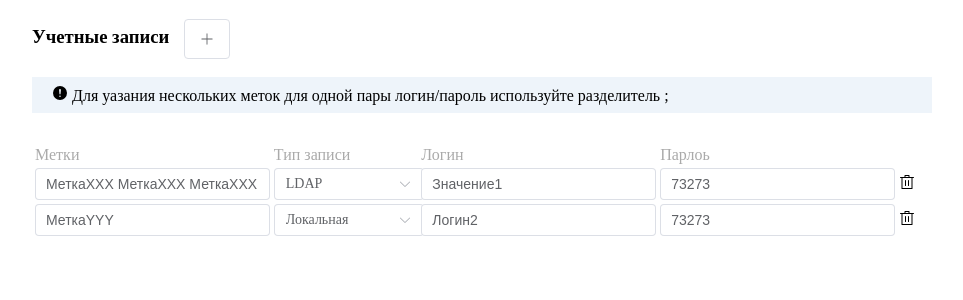
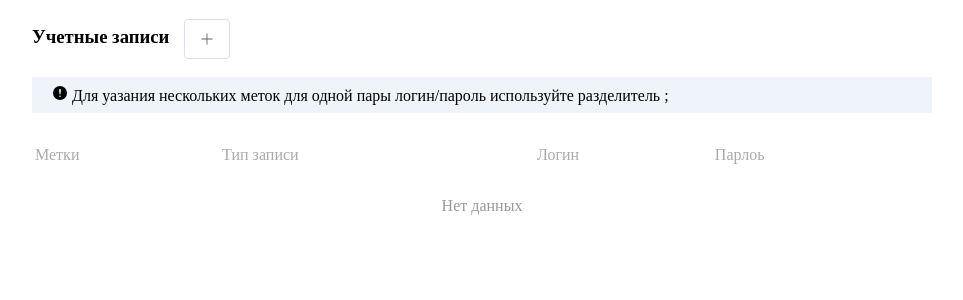
Before and after one commit to almaz73/littleTable, a Vue app: page / in a window 1280 px wide. Shown: the top 300 px of the page, without its empty margins (158-1121 px from the left). Built offline with nearby package versions, Linux system fonts and the light colour scheme; the HTML template or start-up script is replaced by a standard one.

Commit message:
Сохранение / удаление. Не сказано что другие поля блокировать надо, все будут редактироваться..

```diff
--- a/src/App.vue
+++ b/src/App.vue
@@ -1,50 +1,73 @@
 <script setup lang="ts">
 // @ts-ignore
-import {ref} from "vue";
+import {onMounted, ref} from "vue";
 import {Plus, WarningFilled, Delete} from "@element-plus/icons-vue";
 import {RecordTypes} from "@/assets/globalConstants";
 import {useLittleTableStores} from "@/store/littleTableStores";
 import {TableFields} from "@/assets/interfaces";
+import {ElMessage, ElMessageBox} from "element-plus";
 
 const isEditMode = ref(false)
 const isDirty = ref(false)
 const newId = ref<number | null>()
 const littleTableStores = useLittleTableStores()
-const datas = ref<TableFields[]>([{
-  id: 0,
-  label: 'МеткаХХХ МеткаХХХ МеткаХХХ МеткаХХХ МеткаХХХ',
-  type: 10,
-  login: 'Значение1',
-  pass: '73273'
-},
-  {id: 1, label: 'МеткаYYY', type: 20, login: 'Логин2', pass: '73273'}])
+const datas = ref<TableFields[]>([])
 
 const getLastId = function () {
   let lastId = 0
-  datas.value.forEach((el: TableFields) => lastId = el.id > lastId ? el.id : lastId)
+  datas.value && datas.value.forEach((el: TableFields) => lastId = el.id > lastId ? el.id : lastId)
   return lastId + 1
 }
 
-function checkValids() {
-  console.log('checkValids = ', checkValids)
+onMounted(() => {
+  littleTableStores.readTable().then(res => datas.value = res)
+})
 
+function checkValids(id) {
+  let record = datas.value.find((el: TableFields) => el.id == id)
+  if (record && record.q_Login && record.q_Pass) {
+    littleTableStores.saveTable(record).then(res => {
+      console.log('? ? ? ? res = ',res)
+      ElMessage.success('Изменения сохранены!')
+      initState()
+    })
+
+  }
   isDirty.value = true
 }
 
+function initState() {
+  newId.value = null
+  isDirty.value = false
+  isEditMode.value = false
+}
+
 function addRow() {
+  isDirty.value = false
   newId.value = getLastId()
-  datas.value.push({id: newId.value, label: '', type: null, login: '', pass: ''})
+  let newRow = {id: newId.value, label: '', type: null, q_Login: '', q_Pass: ''}
+  if (datas.value) datas.value.push(newRow)
+  else datas.value = [newRow]
   isEditMode.value = true
 }
 
 function deleteRow(row: TableFields) {
-  if (isEditMode.value && newId.value == row.id) {
-    newId.value = null
-    isDirty.value = false
-    isEditMode.value = false
-  }
+  ElMessageBox.confirm('Вы действительно хотите удалить?', 'Внимание', {
+    confirmButtonText: 'Да',
+    cancelButtonText: 'Нет'
+  })
+      .then(res => {
+        console.log('res = ', res)
+        if (isEditMode.value && newId.value == row.id) {
+          initState()
 
-  datas.value = datas.value.filter(el => el.id !== row.id)
+        }
+
+        datas.value = datas.value.filter(el => el.id !== row.id)
+        littleTableStores.deleteRow(datas.value)
+      })
+      .catch(() => {
+      })
 }
 
 </script>
@@ -80,13 +103,13 @@ function deleteRow(row: TableFields) {
           <th>
           </th>
         </tr>
-        <tr v-for="el in datas" @change="checkValids()">
+        <tr v-for="el in datas" @change="checkValids(el.id)">
           <td>
             <el-input placeholder="Введите метку" maxlength="50" v-model="el.label"/>
           </td>
           <td>
             <el-select
-                @change="checkValids()"
+                @change="checkValids(el.id)"
                 placeholder="Введите тип"
                 style="width: 150px; margin-right: -26px"
                 v-model="el.type"
@@ -96,15 +119,18 @@ function deleteRow(row: TableFields) {
           </td>
           <td>
             <el-input
-                :class="{err: !el.pass && isDirty}"
+                :class="{err: !el.q_Pass && isDirty && !el.q_Login}"
                 placeholder="Введите логин"
-                maxlength="100" v-model="el.login"/>
+                autocomplete="off"
+                maxlength="100" v-model="el.q_Login"/>
           </td>
           <td>
             <el-input
-                :class="{err: !el.pass && isDirty}"
+                :class="{err: !el.q_Pass && isDirty && !el.q_Pass}"
                 placeholder="Введите парль"
-                maxlength="100" v-model="el.pass"/>
+                autocomplete="off"
+                type="q_Password"
+                maxlength="100" v-model="el.q_Pass"/>
           </td>
           <td style="width: 30px">
             <el-icon style="cursor: pointer">
@@ -116,7 +142,9 @@ function deleteRow(row: TableFields) {
 
       </table>
 
-      <div style="text-align: right">
+      <div style="text-align: center; color: #999" v-if="!datas || !datas.length"> Нет данных</div>
+
+      <div style="text-align: right; opacity: 0.2" title="По заданию этого не надо.">
         <el-button v-if="isDirty && isEditMode" type="success" :icon="Plus"> Сохранить изменения</el-button>
         <el-button v-if="isDirty&& isEditMode" type="danger" @click="deleteRow({id:newId})"> Отмена</el-button>
       </div>
--- a/src/assets/interfaces.ts
+++ b/src/assets/interfaces.ts
@@ -2,6 +2,6 @@ export interface TableFields {
     id: number,
     label?: string,
     type: number|null;
-    login: string,
-    pass: string,
+    q_Login: string,
+    q_Pass: string,
 }
--- a/src/store/littleTableStores.ts
+++ b/src/store/littleTableStores.ts
@@ -5,16 +5,25 @@ interface TableFields {
     id: number,
     label?: string,
     type: number | null;
-    login: string,
-    pass: string,
+    q_Login: string,
+    q_Pass: string,
 }
 
 function imitationServerGet() {
-    return localStorage.getItem('littleTable')
+    let old:string|null = localStorage.getItem('littleTable')
+    return JSON.parse(old)
 }
 
-function imitationServerPut(text: string) {
-    return localStorage.setItem('littleTable', text)
+function imitationServerPut(obj: TableFields) {
+    // получаем старый массив, добавляем к нему строку и сохраянем вместе
+    let old = imitationServerGet()
+    let newTable = old || []
+    newTable.push(obj)
+    return localStorage.setItem('littleTable', JSON.stringify(newTable))
+}
+
+function imitationServerDelete(obj: TableFields[]) {
+    localStorage.setItem('littleTable', JSON.stringify(obj))
 }
 
 export const useLittleTableStores = defineStore("littleTableStores", {
@@ -23,16 +32,13 @@ export const useLittleTableStores = defineStore("littleTableStores", {
     }),
     actions: {
         async readTable() {
-            const res = await imitationServerGet()
-            return res ? JSON.parse(res) : []
+            return await imitationServerGet()
         },
         async saveTable(row: TableFields) {
-            console.log('row = ', row)
-            const res: any = await imitationServerPut(JSON.stringify(row))
-            return res
+            return await imitationServerPut(row)
         },
-        async deleteRow() {
-
+        async deleteRow(datas:TableFields[]) {
+            imitationServerDelete(datas)
         },
     }
 })
```
